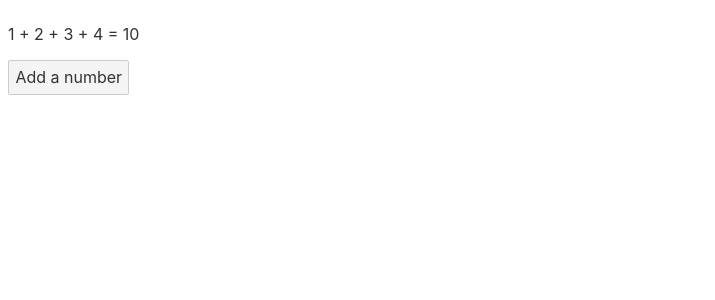
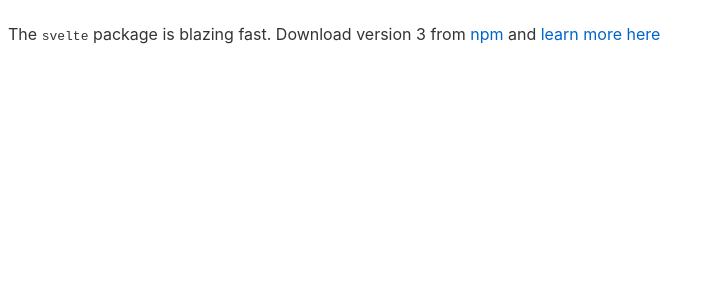
Before and after one commit to azufb/JSONMaker, a Svelte app: page / in a window 1280 px wide. Shown: the top 300 px of the page, without its empty margins (0-715 px from the left). Built offline with nearby package versions, Linux system fonts and the light colour scheme.

Commit message:
チュートリアルprops

```diff
--- a/src/App.svelte
+++ b/src/App.svelte
@@ -1,15 +1,12 @@
 <script>
-  let numbers = [1, 2, 3, 4];
+  import Info from './Info.svelte';
 
-  function addNumber() {
-    //numbers.push(numbers.length + 1);
-    //numbers = [...numbers, numbers.length + 1];
-    numbers[numbers.length] = numbers.length + 1;
-  }
-
-  $: sum = numbers.reduce((t, n) => t + n, 0);
+  const pkg = {
+    name: 'svelte',
+    version: 3,
+    speed: 'blazing',
+    website: 'https://svelte.dev',
+  };
 </script>
 
-<p>{numbers.join(' + ')} = {sum}</p>
-
-<button on:click={addNumber}> Add a number </button>
+<Info {...pkg} />
--- /dev/null
+++ b/src/Info.svelte
@@ -0,0 +1,12 @@
+<script>
+  export let name;
+  export let version;
+  export let speed;
+  export let website;
+</script>
+
+<p>
+  The <code>{name}</code> package is {speed} fast. Download version {version} from
+  <a href="https://www.npmjs.com/package/{name}">npm</a>
+  and <a href={website}>learn more here</a>
+</p>
--- a/src/Nested.svelte
+++ b/src/Nested.svelte
@@ -1,7 +1,5 @@
-<p>This is another paragraph.</p>
+<script>
+  export let answer = 'a mystery';
+</script>
 
-<style>
-  p {
-    color: pink;
-  }
-</style>
+<p>The answer is {answer}</p>
```
